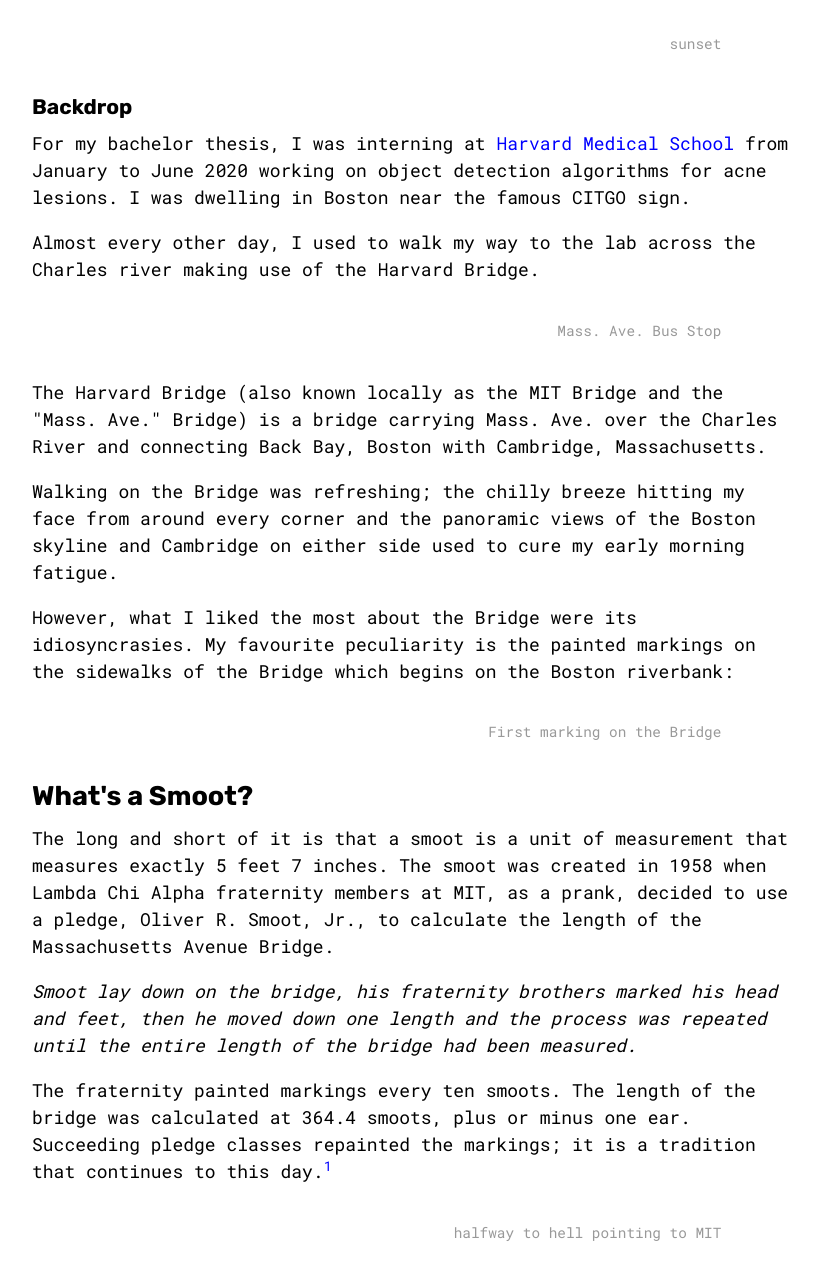
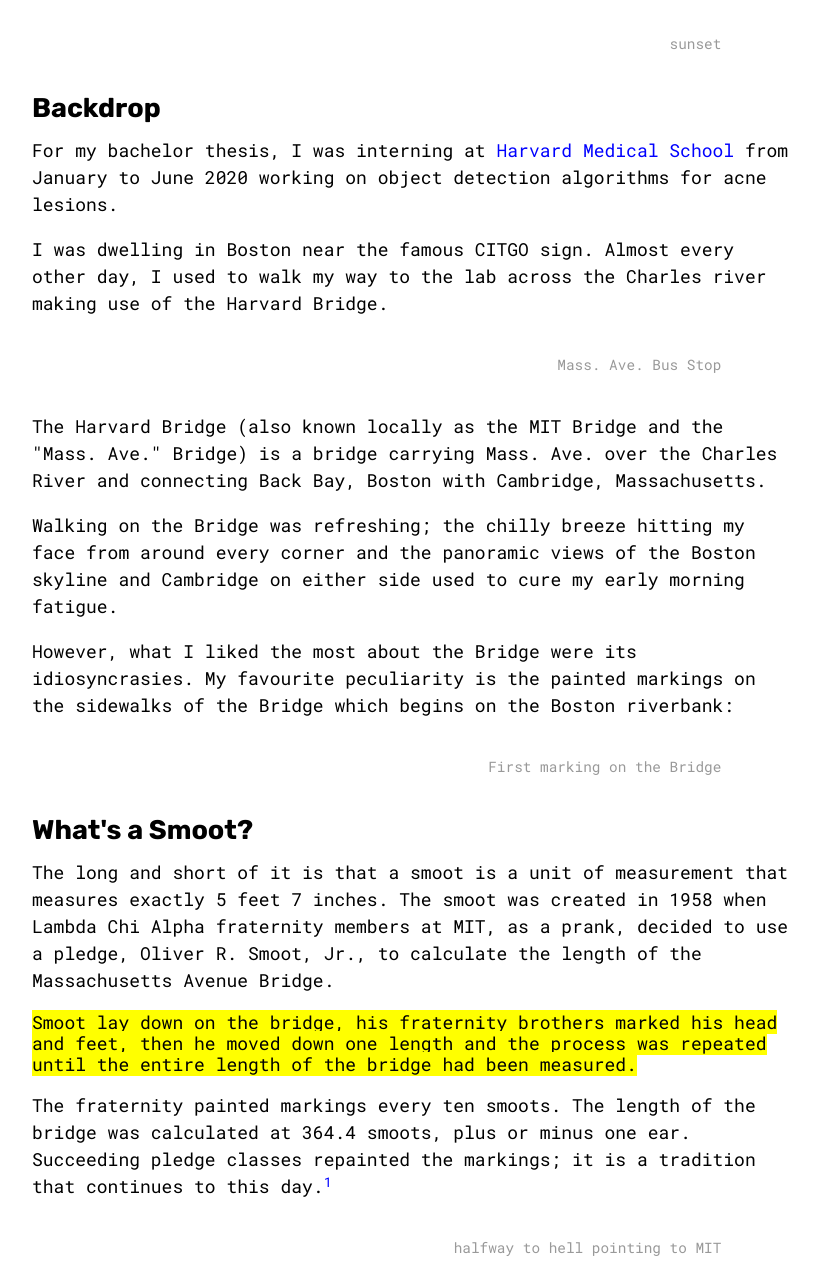
Before and after one commit to itsron143/rounakvyas.me, a Gatsby site: page /blog/smoots/ in a window 1280 px wide. Shown: the part 289-1560 px from the top of the page, without its empty margins (225-1044 px from the left). Built offline with nearby package versions, Linux system fonts and the light colour scheme; Gatsby itself is replaced by a stand-in of ours; some packages are replaced by stand-ins of ours.

Commit message:
highlight text

```diff
--- a/src/content/posts/smoots/index.mdx
+++ b/src/content/posts/smoots/index.mdx
@@ -30,10 +30,10 @@ It was <XA href="https://www.instagram.com/p/CF7JjrPAu9C/"> Smoots Day</XA> this
   <ZoomImage src={bridge} zoomSrc={bridgeZoom} caption={<span>sunset</span>} />
 </div>
 
-<h3>Backdrop</h3>
-For my bachelor thesis, I was interning at <XA href="https://cetbwh.org">Harvard Medical School</XA> from January to June 2020 working on object detection algorithms for acne lesions. I was dwelling in Boston near the famous CITGO sign.
+## Backdrop
+For my bachelor thesis, I was interning at <XA href="https://cetbwh.org">Harvard Medical School</XA> from January to June 2020 working on object detection algorithms for acne lesions.
 
-Almost every other day, I used to walk my way to the lab across the Charles river making use of the Harvard Bridge.
+I was dwelling in Boston near the famous CITGO sign. Almost every other day, I used to walk my way to the lab across the Charles river making use of the Harvard Bridge.
 
 <div class="blog-inset">
   <ZoomImage src={busStop} zoomSrc={busStopZoom} caption={<span>Mass. Ave. Bus Stop</span>} />
@@ -52,7 +52,7 @@ However, what I liked the most about the Bridge were its idiosyncrasies. My favo
 ## What's a Smoot?
 The long and short of it is that a smoot is a unit of measurement that measures exactly 5 feet 7 inches. The smoot was created in 1958 when Lambda Chi Alpha fraternity members at MIT, as a prank, decided to use a pledge, Oliver R. Smoot, Jr., to calculate the length of the Massachusetts Avenue Bridge.
 
-_Smoot lay down on the bridge, his fraternity brothers marked his head and feet, then he moved down one length and the process was repeated until the entire length of the bridge had been measured._
+<mark>Smoot lay down on the bridge, his fraternity brothers marked his head and feet, then he moved down one length and the process was repeated until the entire length of the bridge had been measured.</mark>
 
 The fraternity painted markings every ten smoots. The length of the bridge was calculated at 364.4 smoots, plus or minus one ear. Succeeding pledge classes repainted the markings; it is a tradition that continues to this day.[^1]
 
```
